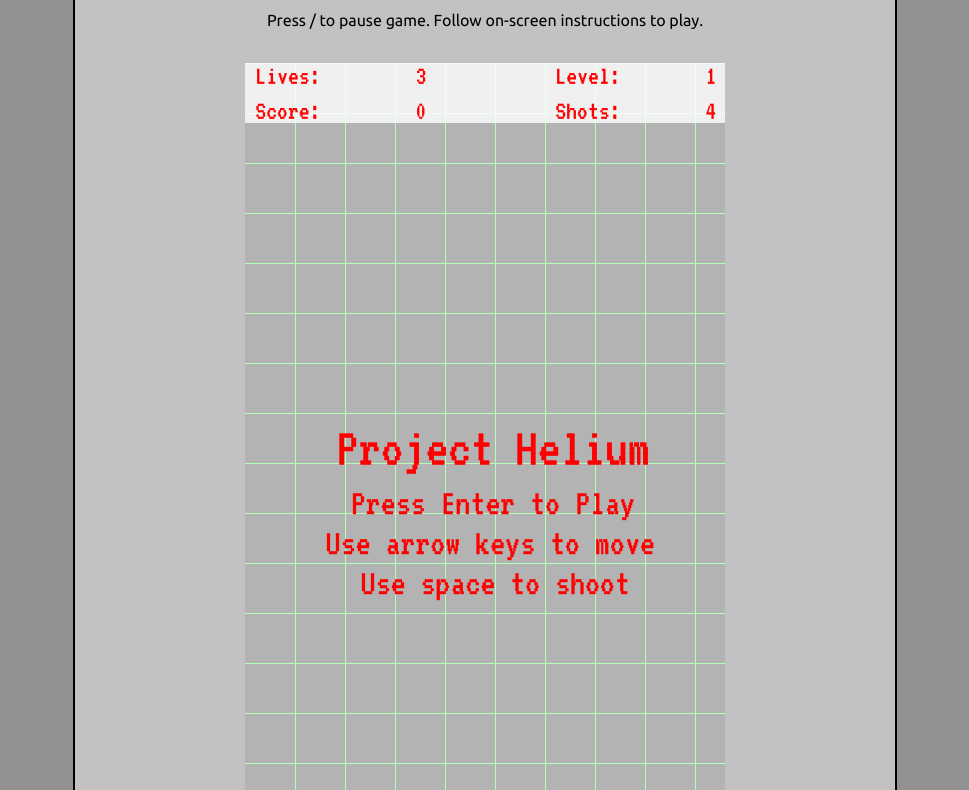
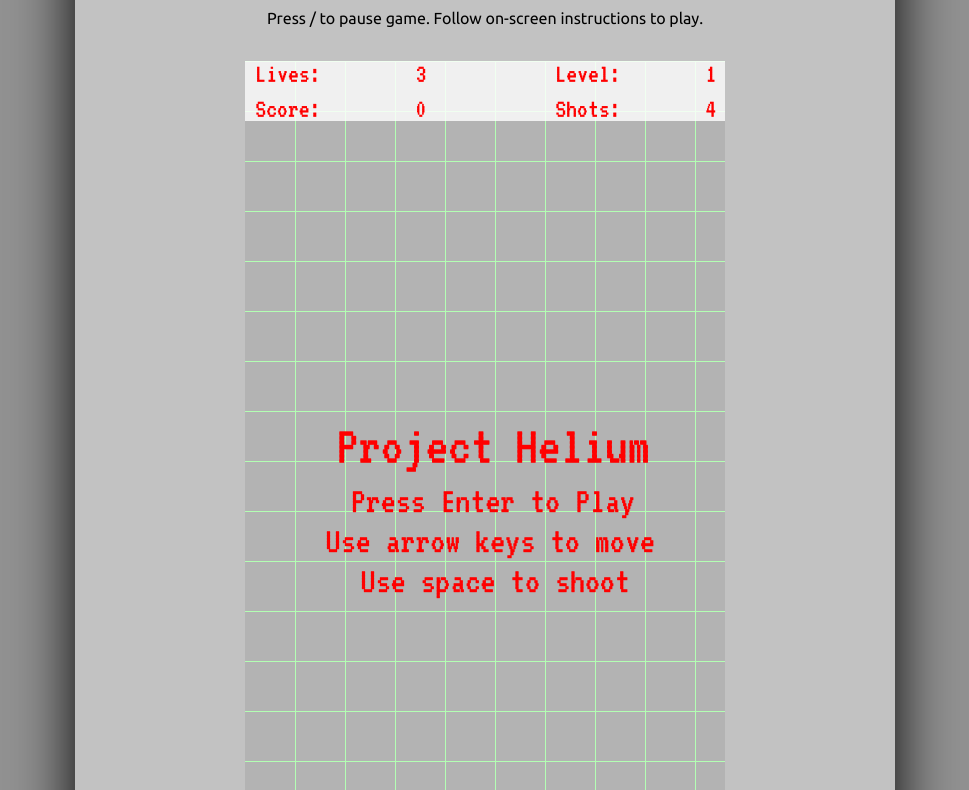
Before and after one commit to superlinkx/project-helium, a plain HTML site: page Web App/index.html in a window 1280 px wide. Shown: the part 100-890 px from the top of the page, without its empty margins (155-1124 px from the left). Drawn offline with Linux system fonts and the light colour scheme; files whose address does not match are found by name.

Commit message:
Built latest changes

```diff
--- a/Chrome/Free App/css/main.css
+++ b/Chrome/Free App/css/main.css
@@ -53,13 +53,11 @@ color: #c2c2c2;
 }
 */
 #body{
-border: 2px solid;
-border-radius: 25px;
--moz-border-radius: 25px;
 background-color: #c2c2c2;
 width: 800px;
 margin: auto;
 padding: 10px;
+box-shadow: rgba(0,0,0,1) 0px 15px 60px 0px;
 }
 #canvas{
 width: 480px;
--- a/Web App/css/main.css
+++ b/Web App/css/main.css
@@ -53,13 +53,11 @@ color: #c2c2c2;
 }
 */
 #body{
-border: 2px solid;
-border-radius: 25px;
--moz-border-radius: 25px;
 background-color: #c2c2c2;
 width: 800px;
 margin: auto;
 padding: 10px;
+box-shadow: rgba(0,0,0,1) 0px 15px 60px 0px;
 }
 #canvas{
 width: 480px;
```
Also changed, not shown: Chrome/Free App/manifest.json, 1 other file.
